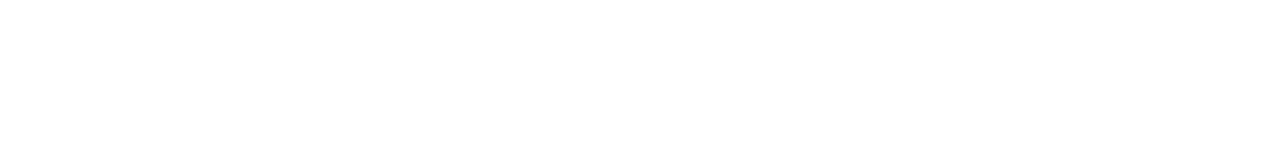
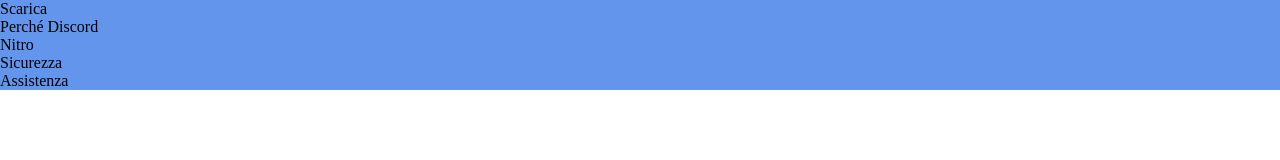
Before and after one commit to SimoneDiMuro/htmlcss-discord, a plain HTML site: page imdex.html in a window 1280 px wide. Drawn offline with Linux system fonts and the light colour scheme.

Commit message:
inizio header

```diff
--- a/imdex.html
+++ b/imdex.html
@@ -1,12 +1,23 @@
 <!DOCTYPE html>
-<html lang="en">
+<html lang="it">
 <head>
     <meta charset="UTF-8">
     <meta http-equiv="X-UA-Compatible" content="IE=edge">
     <meta name="viewport" content="width=device-width, initial-scale=1.0">
-    <title>Document</title>
+    <title>Discord</title>
+    <link rel="stylesheet" href="style/style.css">
 </head>
 <body>
-
+    <header>
+        <nav>
+            <ul>
+                <li><a href="#"></a>Scarica</li>
+                <li><a href="#"></a>Perché Discord</li>
+                <li><a href="#"></a>Nitro</li>
+                <li><a href="#"></a>Sicurezza</li>
+                <li><a href="#"></a>Assistenza</li>
+            </ul>
+        </nav>
+    </header>
 </body>
 </html>
--- a/style/style.css
+++ b/style/style.css
@@ -3,3 +3,7 @@
     margin: 0;
     box-sizing: border-box;
 }
+
+header{
+    background-color: cornflowerblue;
+}
```
